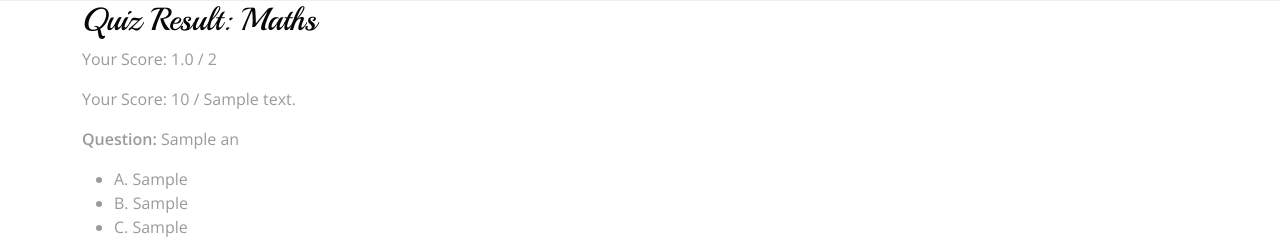
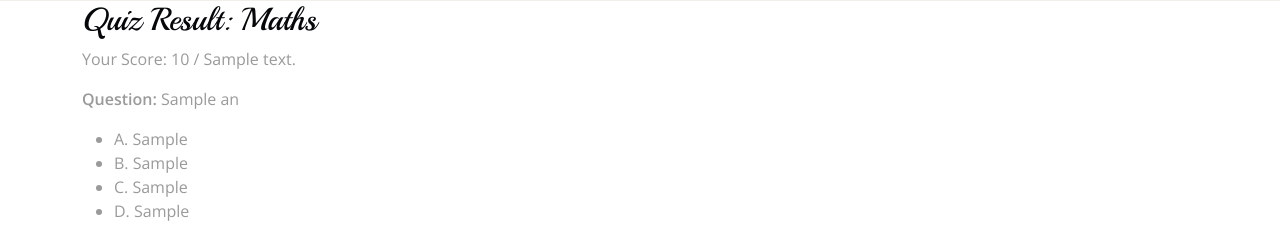
Before and after one commit to Kode-with-Karan/TestTick, a Django app: template quiz/templates/quiz/quiz_result.html in a window 1280 px wide. Shown: the part 106-346 px from the top of the page. Run offline with Django 5.2, Linux system fonts and the light colour scheme; data comes from the database, SQL or seed files in the repository; both versions use the stored data as it was after the commit; tables that the repository leaves empty hold one stand-in row (values such as "Sample post"); the template is opened without the code that fills it: values that come from a table or form of the project are taken from there, most other values are stand-ins (such as "Sample title", 1, 10 or a date in 2020); some libraries are stand-ins or nearby versions.

Commit message:
Fixing design

```diff
--- a/quiz/templates/quiz/quiz_result.html
+++ b/quiz/templates/quiz/quiz_result.html
@@ -7,7 +7,6 @@
   <div class="question-result">
 
     <h2>Quiz Result: {{ quiz.title }}</h2>
-    <p>Your Score: {{ student_quiz.score }} / {{ quiz.questions.count }}</p>
     <p>Your Score: {{ score }} / {{ correct_answers }}</p>
 
     {% for ans in submitted_answers %}
```
Also changed, not shown: db.sqlite3.
